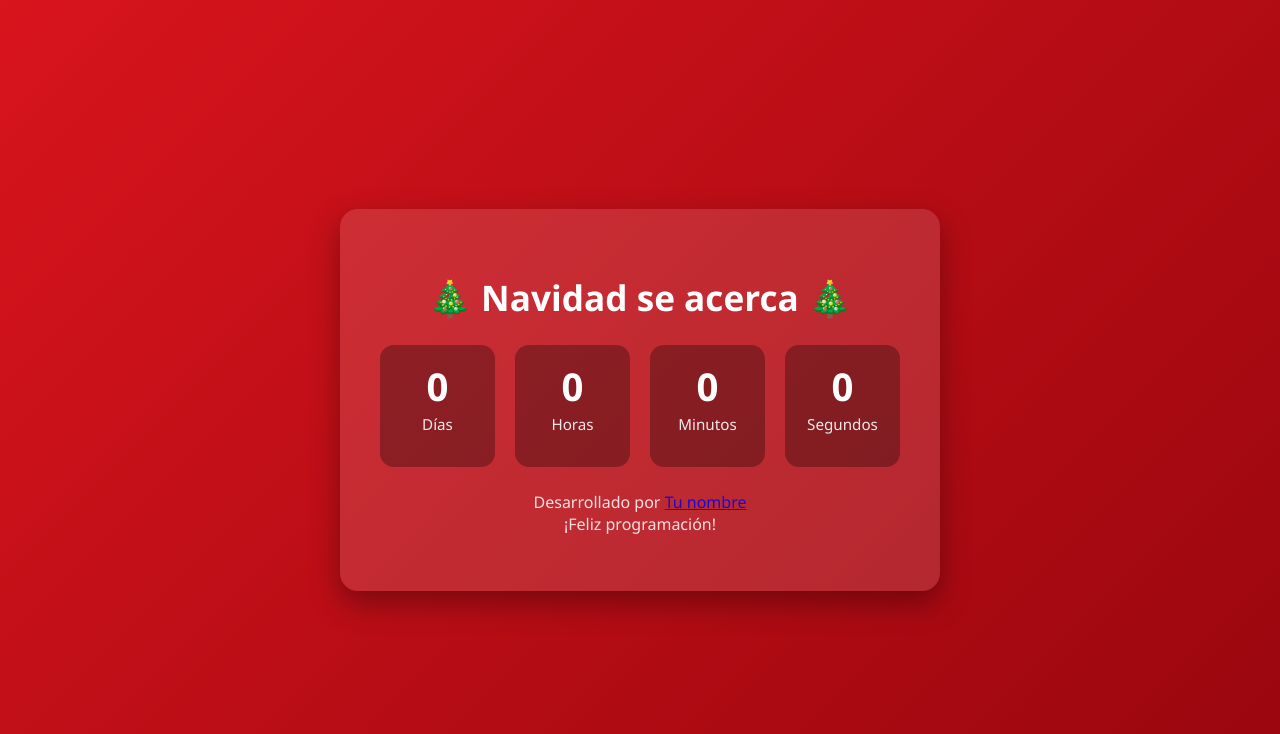
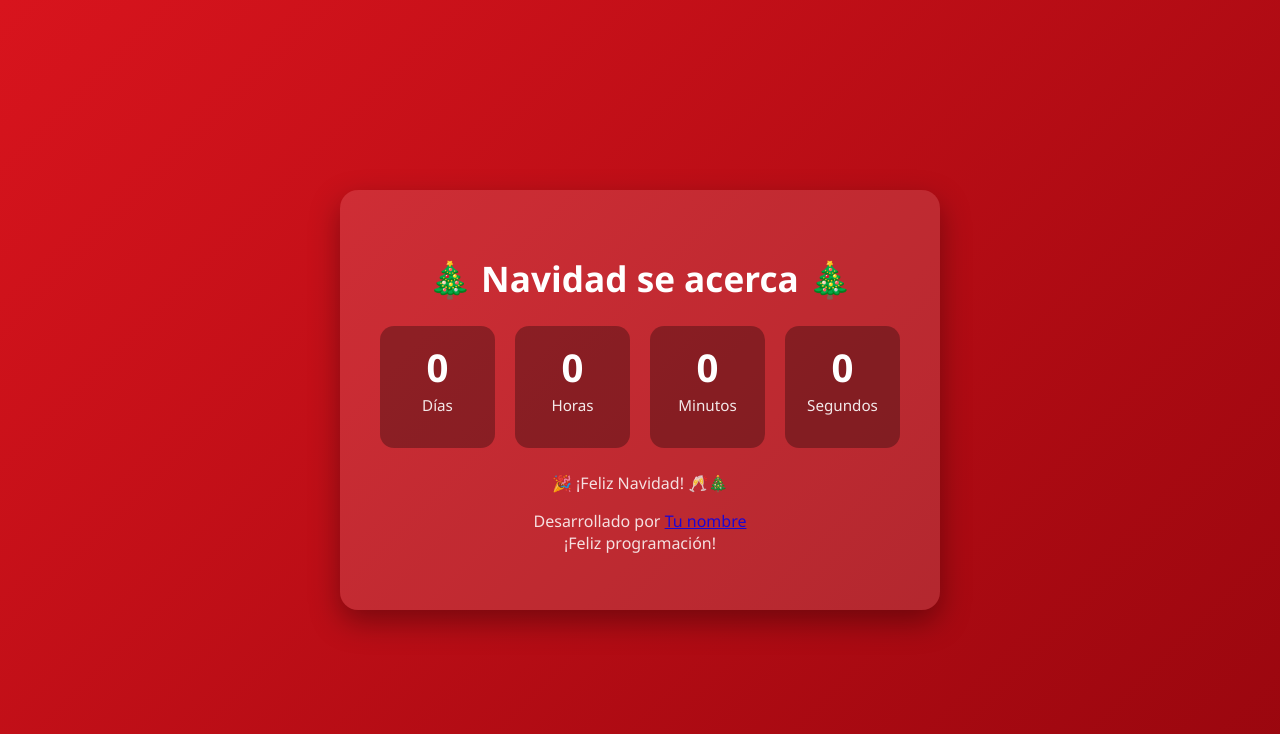
Before and after one commit to antudev/xmas_web, a Flask app: page / in a window 1280 px wide. Shown: the top 734 px of the page. Run offline with Flask 3, Linux system fonts and the light colour scheme; data that the repository does not hold is empty.

Commit message:
Fix HTML structure and add message element

```diff
--- a/templates/index.html
+++ b/templates/index.html
@@ -28,6 +28,7 @@
                 <p>Segundos</p>
             </div>
         </div>
+        <p id="message" class="footer"></p>
 
         <p class="footer">
             Desarrollado por <a href="https://github.com/TU_USUARIO">Tu nombre</a>
```
